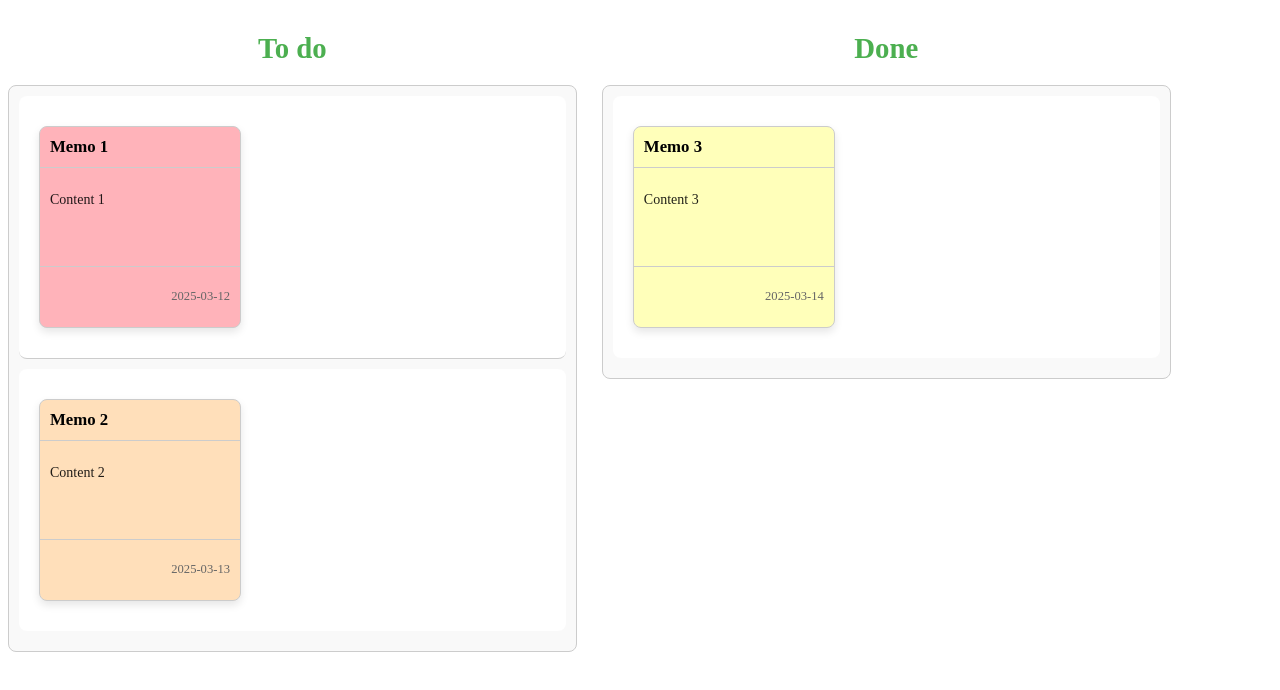
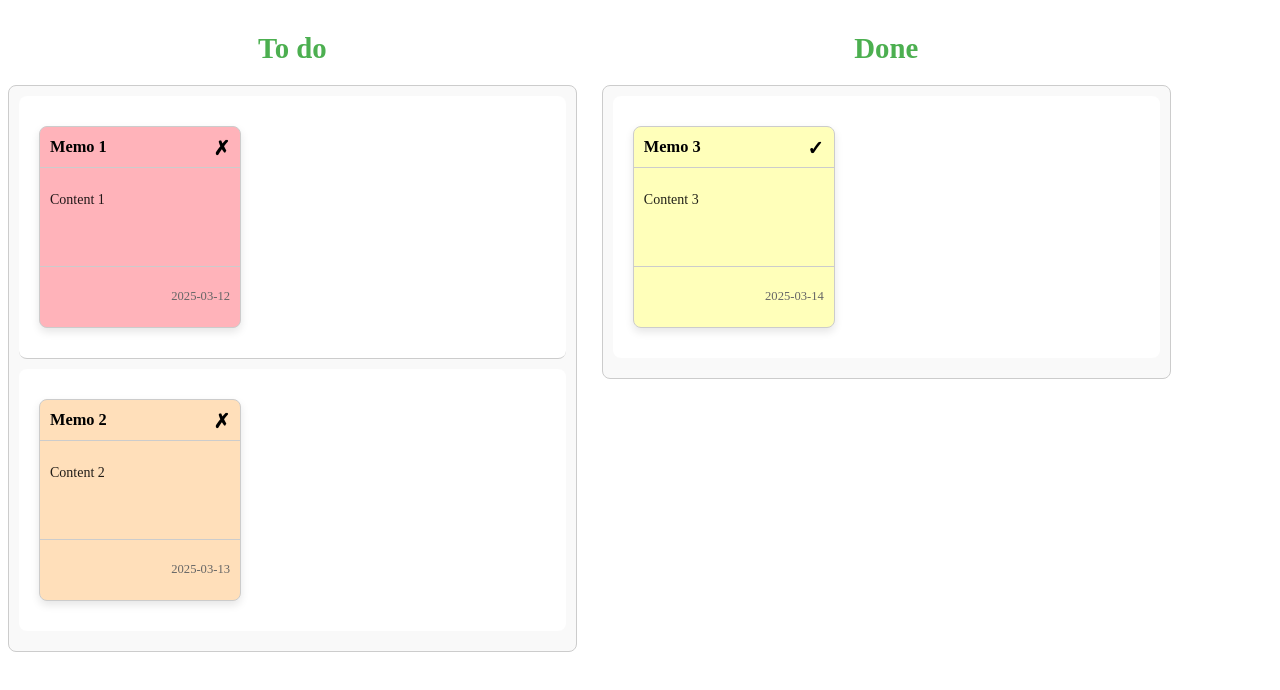
Before and after one commit to oussamaRhBL/copilotFun, an Angular app: page /dashboard in a window 1280 px wide. Shown: the top 690 px of the page. Built offline with nearby package versions, Linux system fonts and the light colour scheme.

Commit message:
updating style

```diff
--- a/src/app/components/dashboard/dashboard.component.html
+++ b/src/app/components/dashboard/dashboard.component.html
@@ -3,6 +3,7 @@
     <h2>To do</h2>
     <div
       cdkDropList
+      id="todoList"
       [cdkDropListData]="todoMemos"
       class="example-list"
       (cdkDropListDropped)="drop($event)">
@@ -16,6 +17,7 @@
     <h2>Done</h2>
     <div
       cdkDropList
+      id="doneList"
       [cdkDropListData]="doneMemos"
       class="example-list"
       (cdkDropListDropped)="drop($event)">
--- a/src/app/components/dashboard/dashboard.component.ts
+++ b/src/app/components/dashboard/dashboard.component.ts
@@ -20,12 +20,12 @@ import {NgForOf} from '@angular/common';
 export class DashboardComponent {
 
   todoMemos: MemoModel[]= [
-      { title: 'Memo 1', content: 'Content 1', date: '2025-03-12',color:'#ffb3ba' },
-      { title: 'Memo 2', content: 'Content 2', date: '2025-03-13' ,color:'#ffdfba'}
+      { title: 'Memo 1', content: 'Content 1', date: '2025-03-12',color:'#ffb3ba',state:'todo' },
+      { title: 'Memo 2', content: 'Content 2', date: '2025-03-13' ,color:'#ffdfba',state:'todo'}
     ];
 
   doneMemos: MemoModel[]= [
-    { title: 'Memo 3', content: 'Content 3', date: '2025-03-14',color:'#ffffba' }
+    { title: 'Memo 3', content: 'Content 3', date: '2025-03-14',color:'#ffffba' ,state:'done'}
   ];
   trackByFn(index: number, item: MemoModel): number {
     return index;
@@ -35,6 +35,8 @@ export class DashboardComponent {
     if (event.previousContainer === event.container) {
       moveItemInArray(event.container.data, event.previousIndex, event.currentIndex);
     } else {
+      const item = event.previousContainer.data[event.previousIndex];
+      item.state = event.container.id === 'doneList' ? 'done' : 'todo';
       transferArrayItem(
         event.previousContainer.data,
         event.container.data,
--- a/src/app/components/memo/memo.component.css
+++ b/src/app/components/memo/memo.component.css
@@ -9,17 +9,25 @@
     transition: background-color 0.3s ease;
     min-width: 200px; /* Adjust the width as needed */
     min-height: 200px; /* Adjust the height as needed */
+    position: relative; /* Add this line */
   }
 
   .memo-header {
     color: black;
     padding: 10px;
     border-bottom: 1px solid #ccc;
+    position: relative; /* Add this line */
   }
 
   .memo-header h3 {
     margin: 0;
-      font-size: 1.2em;
+  }
+
+  .memo-header .icon {
+    position: absolute; /* Add this line */
+    top: 10px; /* Adjust as needed */
+    right: 10px; /* Adjust as needed */
+    font-size: 1.2em; /* Adjust the size as needed */
   }
 
   .memo-content {
--- a/src/app/components/memo/memo.component.html
+++ b/src/app/components/memo/memo.component.html
@@ -1,6 +1,9 @@
 <div class="memo-card" [ngStyle]="{'background-color': memo?.color}">
   <div class="memo-header">
-    <h3>{{memo?.title}}</h3>
+    <h3>{{memo?.title}}
+      <span *ngIf="memo?.state === 'done'" class="icon">&#10003;</span> <!-- Checkmark icon for done state -->
+      <span *ngIf="memo?.state === 'todo'" class="icon">&#10007;</span> <!-- Cross icon for todo state -->
+    </h3>
   </div>
   <div class="memo-content">
     <p>{{memo?.content}}</p>
--- a/src/app/components/memo/memo.component.ts
+++ b/src/app/components/memo/memo.component.ts
@@ -1,12 +1,13 @@
 import {Component, Input} from '@angular/core';
 import {CdkDrag} from '@angular/cdk/drag-drop';
-import {NgStyle} from '@angular/common';
+import {NgIf, NgStyle} from '@angular/common';
 
 export type MemoModel ={
   title: string;
   content: string;
   date: string;
   color?: string;
+  state: 'todo' | 'done';
 }
 
 @Component({
@@ -14,7 +15,8 @@ export type MemoModel ={
   standalone: true,
   imports: [
     CdkDrag,
-    NgStyle
+    NgStyle,
+    NgIf
   ],
   templateUrl: './memo.component.html',
   styleUrl: './memo.component.css'
```
Lines whose indentation alone changed are shown as unchanged.
